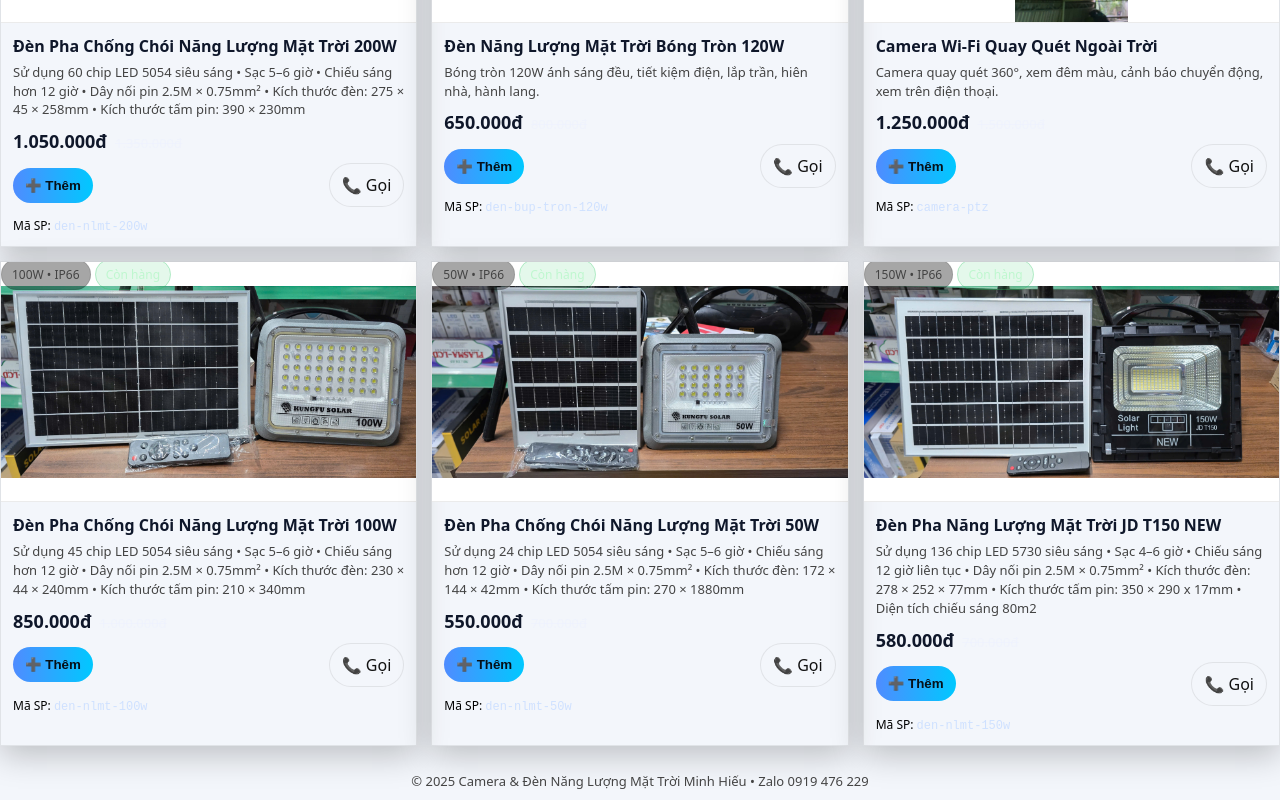
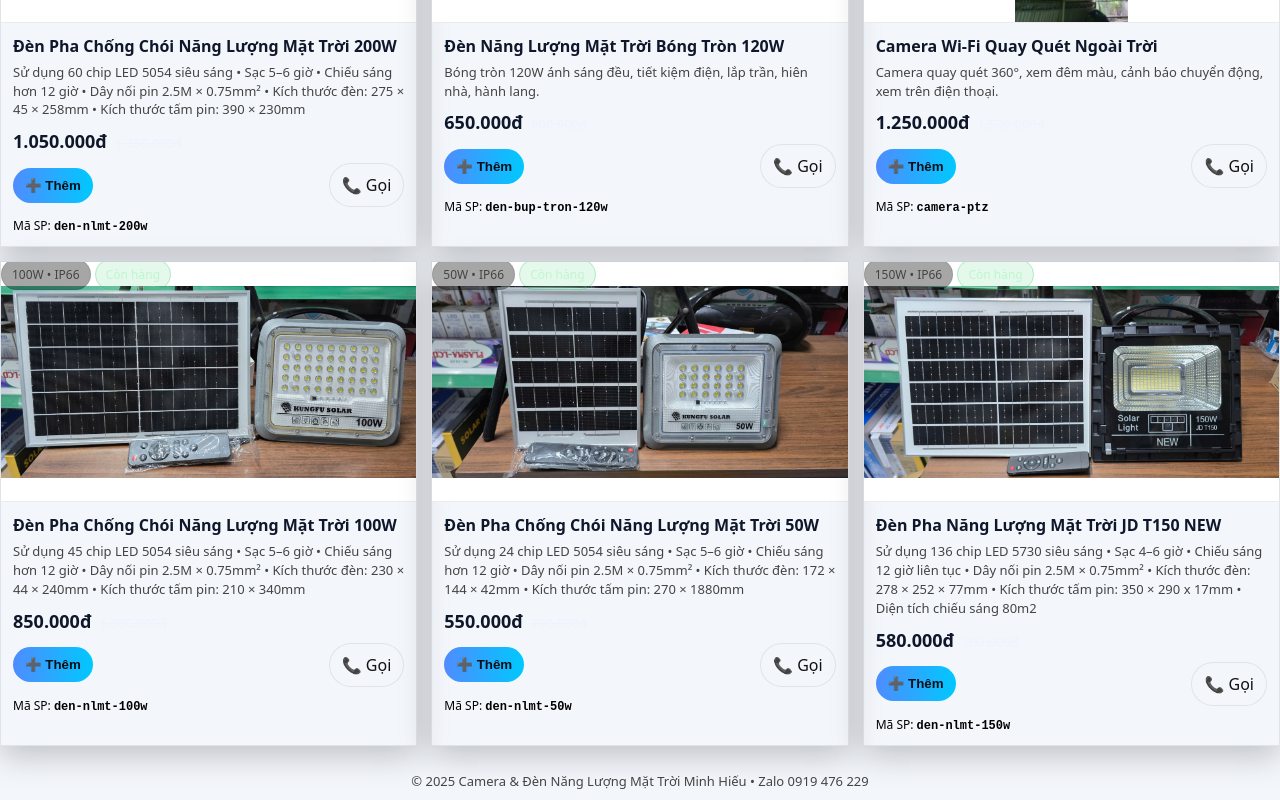
Before and after one commit to hd456557-bot/minh-hieu-camera, a plain HTML site: page index.html in a window 1280 px wide. Shown: the part 851-1651 px from the top of the page. Drawn offline with Linux system fonts and the light colour scheme.

Commit message:
Update index.html

```diff
--- a/index.html
+++ b/index.html
@@ -296,6 +296,12 @@ header input::placeholder{
     .hint{font-size:12px;color:var(--muted);text-align:center;margin-top:6px}
     .sep{height:1px;background:var(--line);margin:12px 0}
     code{color:#cfe1ff}
+
+    .mini code{
+  color:#000;        /* ép mã SP thành màu đen */
+  font-weight:600;   /* đậm hơn */
+}
+
       /* ===== TỐI ƯU MOBILE ===== */
 @media (max-width: 600px) {
 
```
